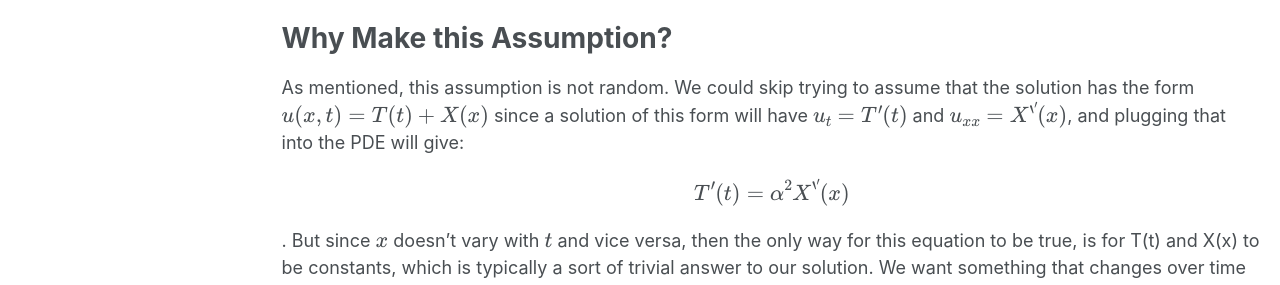
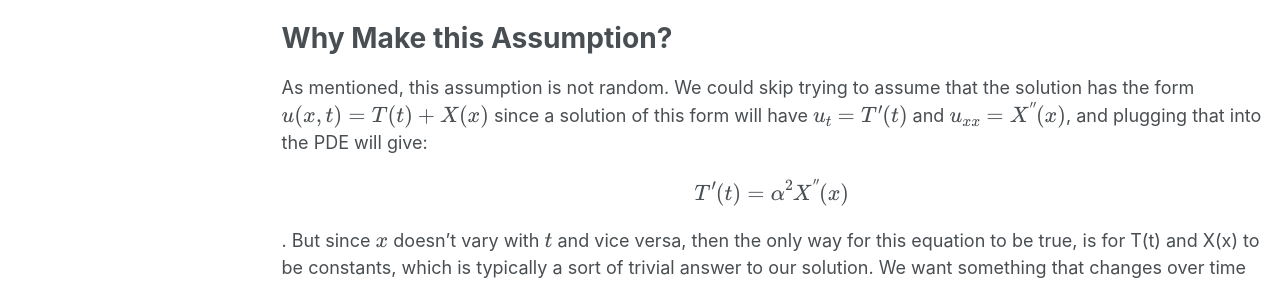
Before and after one commit to Nasser-Mohammed/Nasser-Mohammed.github.io, a Jekyll site: the page built from _pages/notes/pde/heatequation.md, in a window 1280 px wide and 900 px high, scrolled down 844 px. Shown: the part 160-445 px from the top of the window. Built offline with Jekyll 4.4.1, drawn with Linux system fonts in a browser that asks for light colours.

Commit message:
Update heatequation.md

```diff
--- a/_pages/notes/pde/heatequation.md
+++ b/_pages/notes/pde/heatequation.md
@@ -26,7 +26,7 @@ We begin by making an assumption, this assumption is not random and does come fr
 
 Why Make this Assumption?
 =====
-As mentioned, this assumption is not random. We could skip trying to assume that the solution has the form \\(u(x,t) = T(t) + X(x)\\) since a solution of this form will have \\(u_t = T'(t)\\) and \\(u_{xx} = X^{''}(x)\\), and plugging that into the PDE will give: \\[T'(t) =\alpha^2X^{''}(x)\\]. But since \\(x\\) doesn't vary with \\(t\\) and vice versa, then the only way for this equation to be true, is for T(t) and X(x) to be constants, which is typically a sort of trivial answer to our solution. We want something that changes over time and evolves like heat does. The next step up from this assumption would be the assumption we made. More complicated assumptions can usually be broken down into either a product or sum, or some combination of those. Therefore it would be intuitive to expolore the \\(u(x,t) = T(t)X(x)\\) assumption.
+As mentioned, this assumption is not random. We could skip trying to assume that the solution has the form \\(u(x,t) = T(t) + X(x)\\) since a solution of this form will have \\(u_t = T'(t)\\) and \\(u_{xx} = X^{\''}(x)\\), and plugging that into the PDE will give: \\[T'(t) =\alpha^2X^{\''}(x)\\]. But since \\(x\\) doesn't vary with \\(t\\) and vice versa, then the only way for this equation to be true, is for T(t) and X(x) to be constants, which is typically a sort of trivial answer to our solution. We want something that changes over time and evolves like heat does. The next step up from this assumption would be the assumption we made. More complicated assumptions can usually be broken down into either a product or sum, or some combination of those. Therefore it would be intuitive to expolore the \\(u(x,t) = T(t)X(x)\\) assumption.
 
 Back to Solving the PDE
 =====
```
